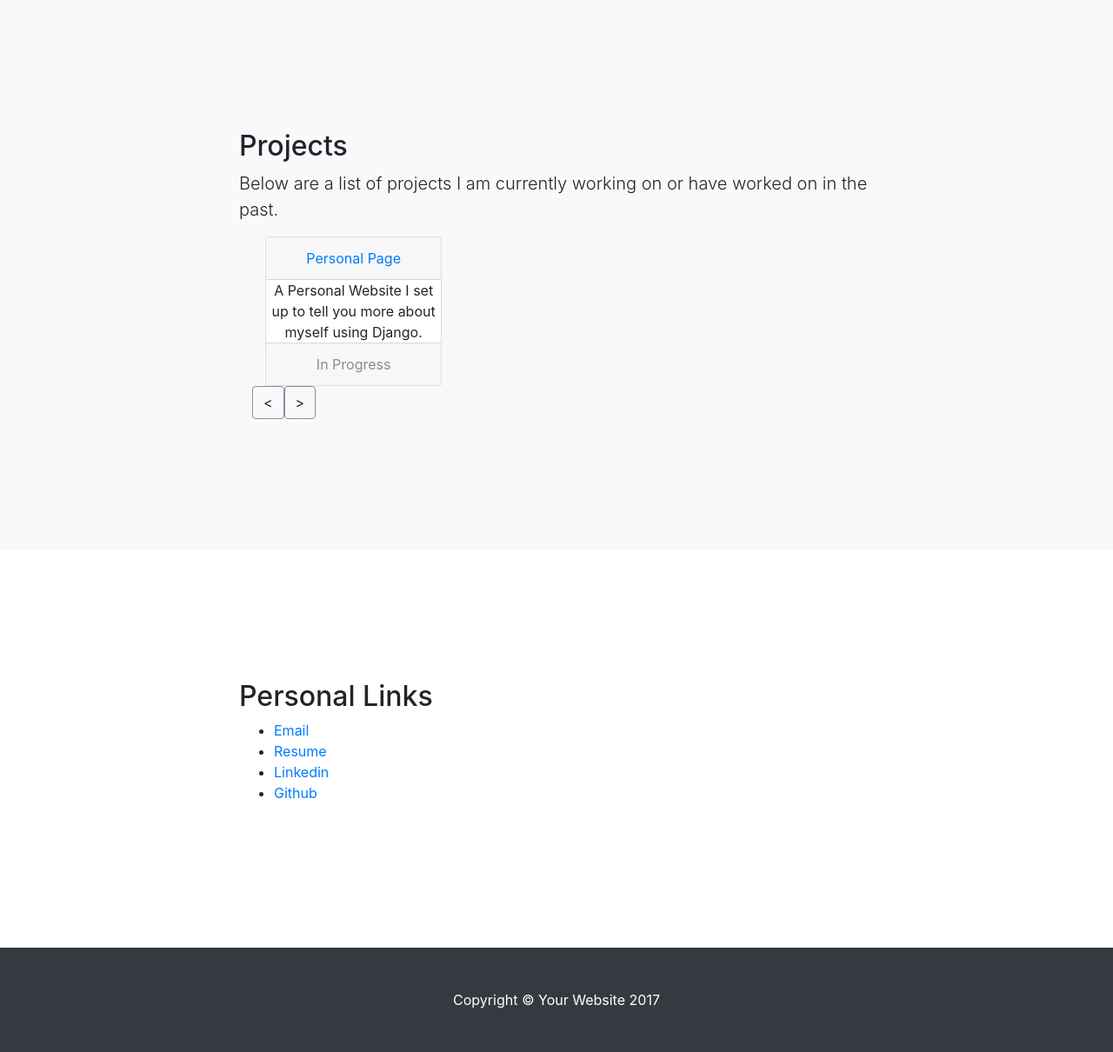
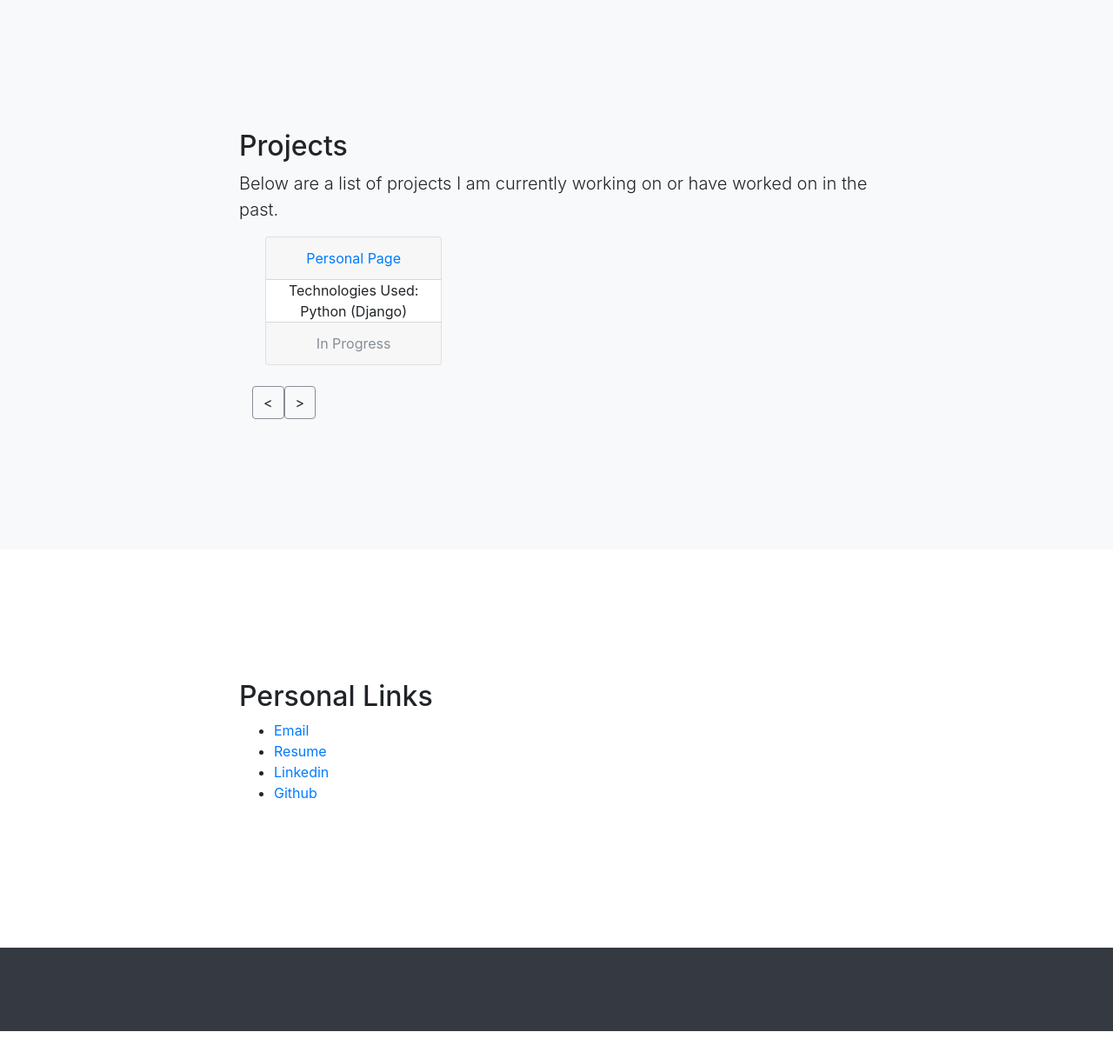
Before and after one commit to edmondye502/personal, a Django app: template templates/personal/home.html in a window 1280 px wide. Shown: the part 811-2021 px from the top of the page at 87% size. After the commit the page ends 1997 px from the top, so only its background shows below. Run offline with Django 3.2, Linux system fonts and the light colour scheme; the template is opened without the code that fills it, so the values that code supplies are empty; some libraries are stand-ins or nearby versions.

Commit message:
update project page

```diff
--- a/templates/personal/header.html
+++ b/templates/personal/header.html
@@ -81,7 +81,7 @@
     <!-- Footer -->
     <footer class="py-5 bg-dark">
       <div class="container">
-        <p class="m-0 text-center text-white">Copyright &copy; Your Website 2017</p>
+        <p class="m-0 text-center text-white"></p>
       </div>
       <!-- /.container -->
     </footer>
--- a/templates/personal/includes/projects.html
+++ b/templates/personal/includes/projects.html
@@ -9,10 +9,10 @@
       <div class="carousel-item col-md-4 active">
         <div class="card text-center">
 		  <div class="card-header">
-		    <a href="#page-top">Personal Page</a>
+		    <a href="/projects/personalpage">Personal Page</a>
 		  </div>
 		  <div class="card-block">
-		    <p class="card-text">A Personal Website I set up to tell you more about myself using Django.</p>
+		    <p class="card-text">Technologies Used: <br> Python (Django)</p>
 		  </div>
 		  <div class="card-footer text-muted">
 		    In Progress
@@ -22,10 +22,10 @@
       <div class="carousel-item col-md-4">
         <div class="card text-center">
 		  <div class="card-header">
-		    <a href="">EdoHub</a>
+		    <a href="/projects/edohub">EdoHub</a>
 		  </div>
 		  <div class="card-block">
-		    <p class="card-text">My first Django Project. I realized whenever I first turn on the computer, their are several websites that I always check. This project essentially gathers data from all my frequently visited websites and displays it in one place.</p>
+		    <p class="card-text">Technologies Used: <br> Python (Django), Sqlite3</p>
 		  </div>
 		  <div class="card-footer text-muted">
 		    In Progress
@@ -35,10 +35,23 @@
       <div class="carousel-item col-md-4">
         <div class="card text-center">
 		  <div class="card-header">
-		    <a href="https://github.com/edmondye502/IliosProject" target="_blank">Ilios Project</a>
+		    <a href="/projects/foodpicker" target="_blank">Food Picker</a>
 		  </div>
 		  <div class="card-block">
-		    <p class="card-text">The Ilios Curriculum Visualizer was a project I worked on with UCSF Medical Center. It is an interactive graphical representation of important aspects of curricula in the medical and health professions education. This project was implemented using HTML/CSS/JS and D3 Library.</p>
+		    <p class="card-text">Technologies Used: <br> Python (Django)</p>
+		  </div>
+		  <div class="card-footer text-muted">
+		    In Progress
+		  </div>
+		</div>
+      </div>
+      <div class="carousel-item col-md-4">
+        <div class="card text-center">
+		  <div class="card-header">
+		    <a href="/projects/ilios" target="_blank">Ilios Project</a>
+		  </div>
+		  <div class="card-block">
+		    <p class="card-text">Technologies Used: <br> JS (D3 Library).</p>
 		  </div>
 		  <div class="card-footer text-muted">
 		    2015
@@ -48,10 +61,10 @@
       <div class="carousel-item col-md-4">
         <div class="card text-center">
 		  <div class="card-header">
-		    <a href="https://github.com/JayhawkForLife/HellRunV3" target="_blank">Hell Run</a>
+		    <a href="/projects/hellrun" target="_blank">Hell Run</a>
 		  </div>
 		  <div class="card-block">
-		    <p class="card-text">Hell Run was a 2D Platformer I worked on with a team of four. It included multiple levels, different types of AI enemies, save points, and a decent attacking mechanism. This project built using Unity and C#.</p>
+		    <p class="card-text">Technologies Used: <br> Unity, C#.</p>
 		  </div>
 		  <div class="card-footer text-muted">
 		    2014
@@ -61,10 +74,10 @@
       <div class="carousel-item col-md-4">
         <div class="card text-center">
 		  <div class="card-header">
-		    <a href="https://github.com/EyeWumbo/5Dev" target="_blank">5Dev Game</a>
+		    <a href="/projects/5devgame" target="_blank">5Dev Game</a>
 		  </div>
 		  <div class="card-block">
-		    <p class="card-text">The 5Dev Game was a series of mini-games built by me and a team of 4 others. We entered this game into the 2014 Austism App Jam and ended up winning Most Entrepreneurial Award. This Android App was designed using Java.</p>
+		    <p class="card-text">Technologies Used: <br> Java.</p>
 		  </div>
 		  <div class="card-footer text-muted">
 		    2014
@@ -72,7 +85,7 @@
 		</div>
       </div>
     </div>
-
+	<br>
     <div class="container">
         <div class="row">
             <a class="btn btn-outline-secondary carousel-prev" title="prev"><</a>
--- a/urls.py
+++ b/urls.py
@@ -1,7 +1,8 @@
-from django.conf.urls import url, include
+from django.conf.urls import url
 from . import views
 
 urlpatterns = [
  	url(r'^$', views.index, name = 'index'),
  	url(r'^contact/$', views.contact, name = 'contact'),
+ 	url(r'^projects/(?P<proj>\w+)$', views.projects, name = 'projects'),
 ]
```
Also changed, not shown: views.py (+19 -0 lines).
